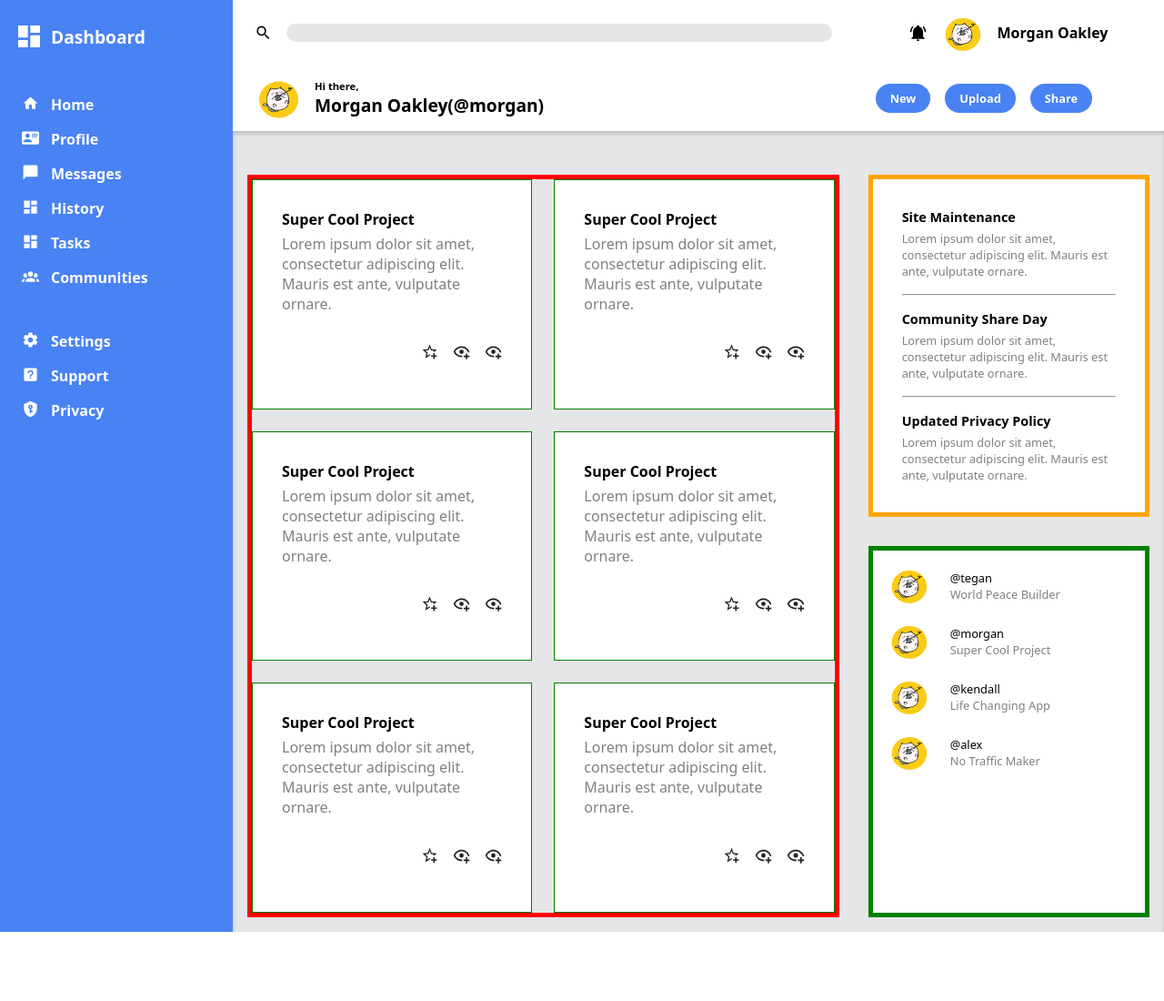
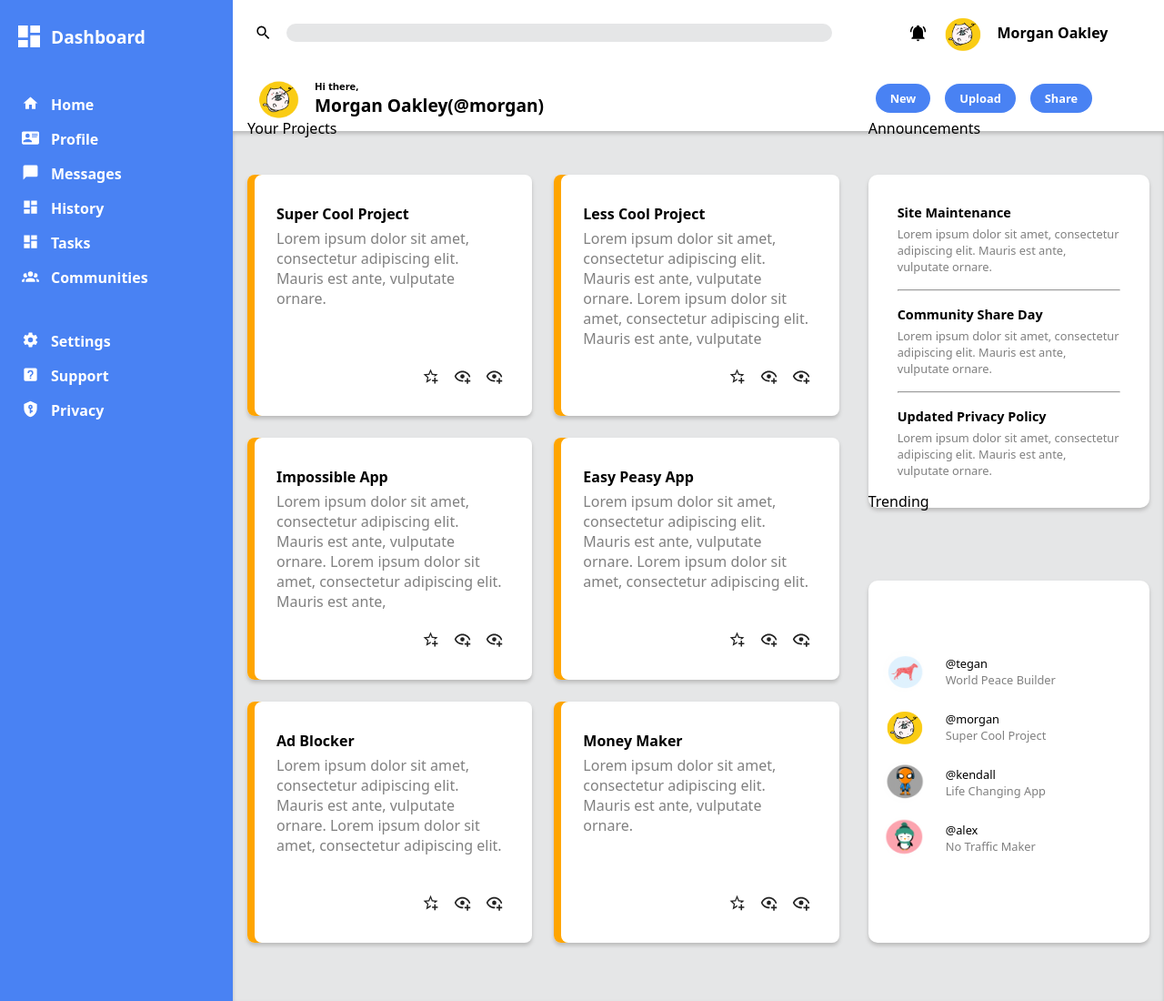
Before and after one commit to lavenderhwang/admin-dashboard, a plain HTML site: page index.html in a window 1280 px wide. Shown: the whole page at 91% size. Before the commit the page ends 1024 px from the top, so only its background shows below. Drawn offline with Linux system fonts and the light colour scheme.

Commit message:
Complete project YAYAYYAYAYAYAYAYAY (unrefined lol)

```diff
--- a/index.html
+++ b/index.html
@@ -74,14 +74,18 @@
 
 			<div class="main-content">
 				<div class="your-projects mc-container">
+					<h1 class="your-projects-title">Your Projects</h1>
 					<div class="card-container">
-						<div class="your-projects-card">
+						<div class="your-projects-card drop-shadow">
 							<div class="card-content">
+								<div class="card-text">
 									<h1>Super Cool Project</h1>
 									<p>
 										Lorem ipsum dolor sit amet, consectetur adipiscing elit.
 										Mauris est ante, vulputate ornare.
 									</p>
+								</div>
+
 								<div class="card-icons">
 									<img src="assets/star.svg" alt="starplus icon" class="icon" />
 									<img
@@ -99,11 +103,15 @@
 						</div>
 						<div class="your-projects-card">
 							<div class="card-content">
-								<h1>Super Cool Project</h1>
+								<div class="card-text">
+									<h1>Less Cool Project</h1>
 									<p>
 										Lorem ipsum dolor sit amet, consectetur adipiscing elit.
-									Mauris est ante, vulputate ornare.
+										Mauris est ante, vulputate ornare. Lorem ipsum dolor sit
+										amet, consectetur adipiscing elit. Mauris est ante,
+										vulputate
 									</p>
+								</div>
 								<div class="card-icons">
 									<img src="assets/star.svg" alt="starplus icon" class="icon" />
 									<img
@@ -121,11 +129,14 @@
 						</div>
 						<div class="your-projects-card">
 							<div class="card-content">
-								<h1>Super Cool Project</h1>
+								<div class="card-text">
+									<h1>Impossible App</h1>
 									<p>
 										Lorem ipsum dolor sit amet, consectetur adipiscing elit.
-									Mauris est ante, vulputate ornare.
+										Mauris est ante, vulputate ornare. Lorem ipsum dolor sit
+										amet, consectetur adipiscing elit. Mauris est ante,
 									</p>
+								</div>
 								<div class="card-icons">
 									<img src="assets/star.svg" alt="starplus icon" class="icon" />
 									<img
@@ -143,11 +154,14 @@
 						</div>
 						<div class="your-projects-card">
 							<div class="card-content">
-								<h1>Super Cool Project</h1>
+								<div class="card-text">
+									<h1>Easy Peasy App</h1>
 									<p>
 										Lorem ipsum dolor sit amet, consectetur adipiscing elit.
-									Mauris est ante, vulputate ornare.
+										Mauris est ante, vulputate ornare. Lorem ipsum dolor sit
+										amet, consectetur adipiscing elit.
 									</p>
+								</div>
 								<div class="card-icons">
 									<img src="assets/star.svg" alt="starplus icon" class="icon" />
 									<img
@@ -165,11 +179,14 @@
 						</div>
 						<div class="your-projects-card">
 							<div class="card-content">
-								<h1>Super Cool Project</h1>
+								<div class="card-text">
+									<h1>Ad Blocker</h1>
 									<p>
 										Lorem ipsum dolor sit amet, consectetur adipiscing elit.
-									Mauris est ante, vulputate ornare.
+										Mauris est ante, vulputate ornare. Lorem ipsum dolor sit
+										amet, consectetur adipiscing elit.
 									</p>
+								</div>
 								<div class="card-icons">
 									<img src="assets/star.svg" alt="starplus icon" class="icon" />
 									<img
@@ -187,11 +204,13 @@
 						</div>
 						<div class="your-projects-card">
 							<div class="card-content">
-								<h1>Super Cool Project</h1>
+								<div class="card-text">
+									<h1>Money Maker</h1>
 									<p>
 										Lorem ipsum dolor sit amet, consectetur adipiscing elit.
 										Mauris est ante, vulputate ornare.
 									</p>
+								</div>
 								<div class="card-icons">
 									<img src="assets/star.svg" alt="starplus icon" class="icon" />
 									<img
@@ -211,6 +230,7 @@
 				</div>
 
 				<div class="announcements mc-container">
+					<h1 class="announcements-title">Announcements</h1>
 					<div class="announcements-container">
 						<div class="announcements-tab">
 							<h1>Site Maintenance</h1>
@@ -239,28 +259,29 @@
 				</div>
 
 				<div class="trending mc-container">
+					<h1 class="trending-title">Trending</h1>
 					<div class="trending-container">
 						<div class="trending-tab">
-							<span class="small-pfp"></span>
+							<span class="pfp pfp-horse"></span>
 							<p>
 								@tegan <br />
 								<span class="grey-font">World Peace Builder</span>
 							</p>
 						</div>
 						<div class="trending-tab">
-							<span class="small-pfp"></span>
+							<span class="pfp small-pfp"></span>
 							<p>
 								@morgan <br /><span class="grey-font">Super Cool Project</span>
 							</p>
 						</div>
 						<div class="trending-tab">
-							<span class="small-pfp"></span>
+							<span class="pfp pfp-spidey"></span>
 							<p>
 								@kendall <br /><span class="grey-font">Life Changing App</span>
 							</p>
 						</div>
 						<div class="trending-tab">
-							<span class="small-pfp"></span>
+							<span class="pfp pfp-penguin"></span>
 							<p>@alex <br /><span class="grey-font">No Traffic Maker</span></p>
 						</div>
 					</div>
--- a/styles.css
+++ b/styles.css
@@ -182,10 +182,10 @@ header > .div {
 
 .mc-container {
 	margin: 1rem;
+	margin-bottom: 4rem;
 }
 
 .your-projects {
-	border: 5px solid red;
 	margin-top: 3rem;
 	grid-area: your-projects;
 }
@@ -199,12 +199,41 @@ header > .div {
 }
 
 .your-projects-card {
-	border: 1px solid green;
 	background-color: white;
+	border-radius: 8px;
+	box-shadow: 0px 3px 4px rgb(187, 187, 187), 8px 0px 0px orange inset;
+}
+
+.your-projects-title {
+	position: absolute;
+	font-size: 1em;
+	font-weight: 500;
+	margin-bottom: 5px;
+	top: 130px;
+}
+
+.announcements-title {
+	position: absolute;
+	font-size: 1rem;
+	font-weight: 500;
+	margin-bottom: 5px;
+	top: 130px;
+}
+
+.trending-title {
+	position: absolute;
+	font-size: 1rem;
+	font-weight: 500;
+	margin-bottom: 5px;
+	top: 540px;
 }
 
 .card-content {
 	margin: 2rem;
+	height: 75%;
+	display: flex;
+	flex-direction: column;
+	justify-content: space-between;
 }
 
 .card-content h1 {
@@ -219,7 +248,6 @@ header > .div {
 }
 
 .card-icons {
-	margin-top: 2em;
 	display: flex;
 	justify-content: flex-end;
 	gap: 1em;
@@ -227,9 +255,11 @@ header > .div {
 
 .announcements {
 	margin-top: 3rem;
-	border: 5px solid orange;
+	box-shadow: 0px 3px 4px rgb(187, 187, 187);
+
 	background-color: white;
 	grid-area: announcements;
+	border-radius: 10px;
 }
 .announcements-container {
 	margin: 2rem;
@@ -252,9 +282,14 @@ header > .div {
 }
 
 .trending {
-	border: 5px solid green;
+	box-shadow: 0px 3px 4px rgb(187, 187, 187);
 	grid-area: trending;
 	background-color: white;
+	border-radius: 10px;
+
+	display: flex;
+	flex-direction: column;
+	justify-content: space-around;
 }
 
 .trending-container {
@@ -272,6 +307,25 @@ header > .div {
 	align-self: center;
 }
 
+.pfp {
+	height: 45px;
+	width: 45px;
+	background-color: #bbb;
+	border-radius: 50%;
+	display: inline-block;
+	background-size: cover;
+}
+
+.pfp-penguin {
+	background-image: url(assets/pfp-penguin.png);
+}
+.pfp-spidey {
+	background-image: url(assets/pfp-spidey.png);
+}
+.pfp-horse {
+	background-image: url(assets/pfp-horse.png);
+}
+
 .grey-font {
 	color: grey;
 }
```
Also changed, not shown: assets/pfp-horse.png (added), assets/pfp-penguin.png (added), assets/pfp-spidey.png (added). Lines whose indentation alone changed are shown as unchanged.
